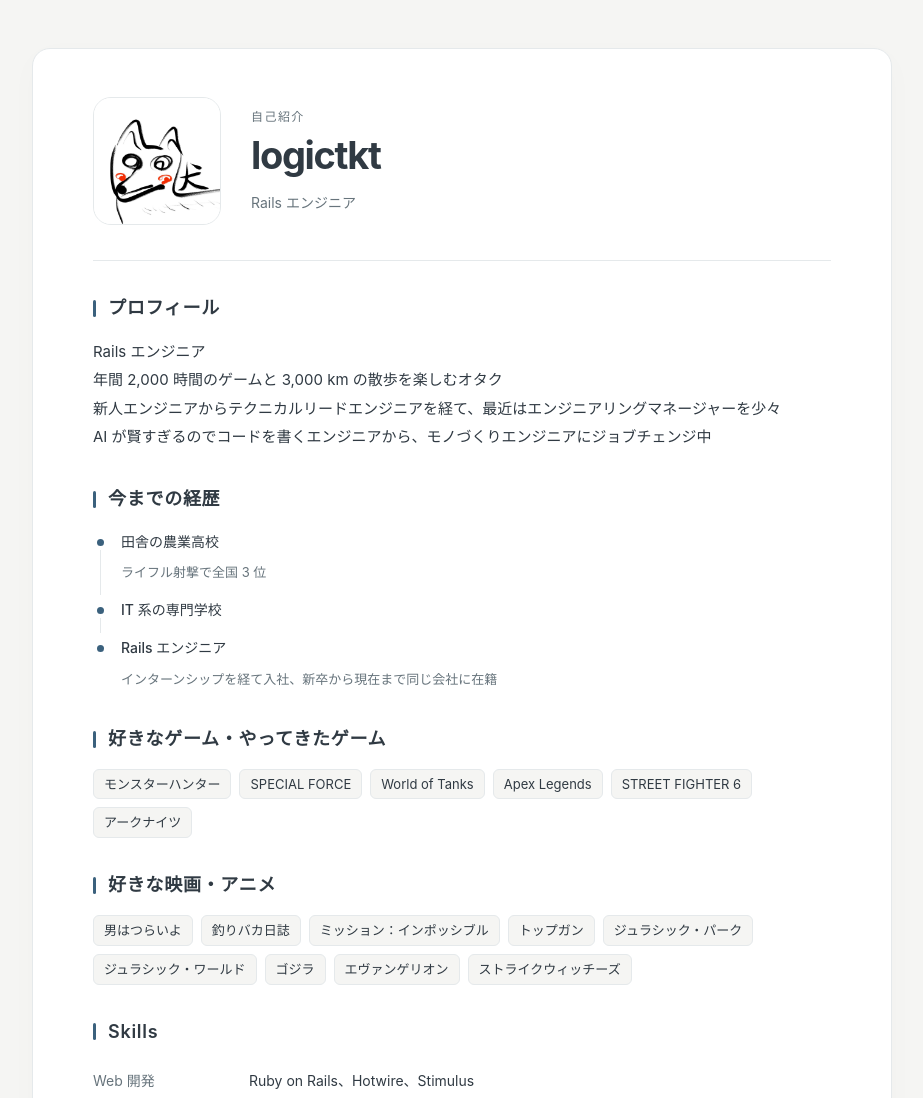
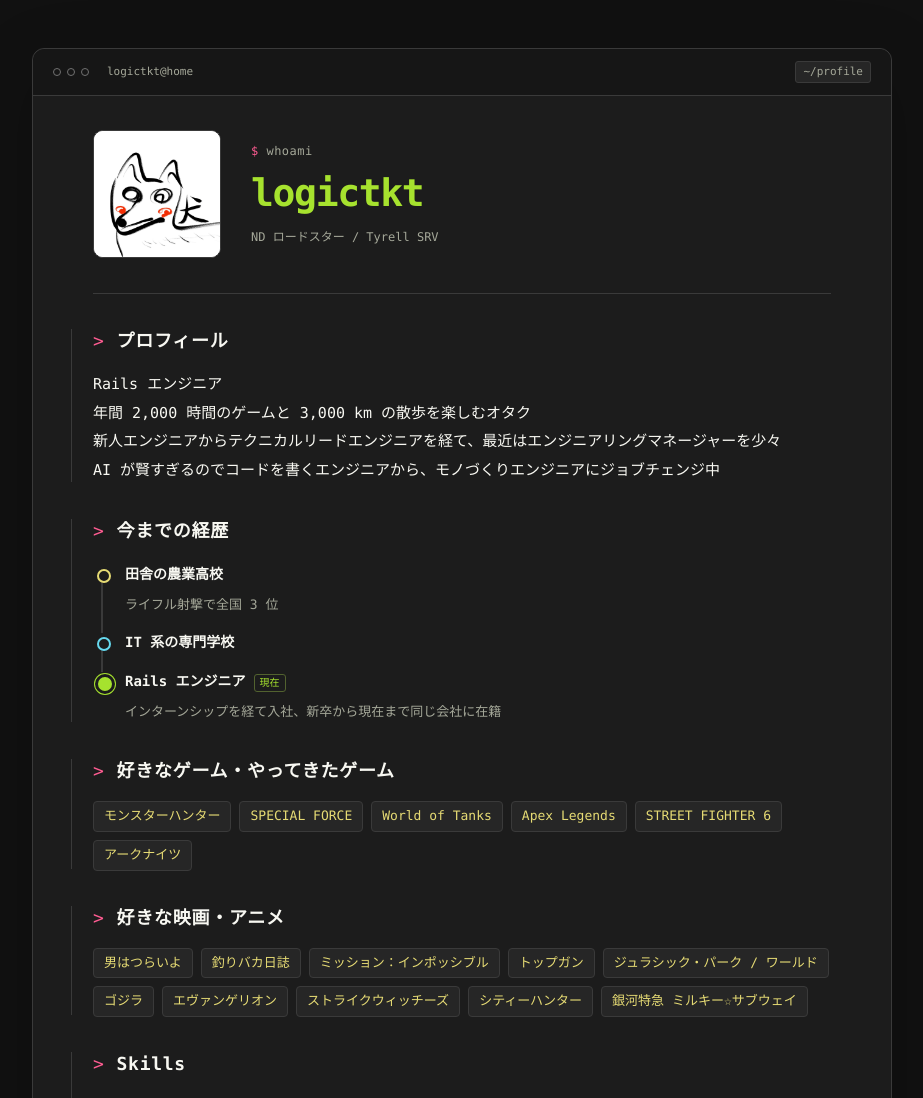
Before and after one commit to logictkt/logictkt.github.io, a plain HTML site: page index.html in a window 1280 px wide. Shown: the top 1098 px of the page, without its empty margins (178-1101 px from the left). Drawn offline with Linux system fonts and the light colour scheme.

Commit message:
Apply dark editor styling and update profile details

```diff
--- a/index.html
+++ b/index.html
@@ -3,7 +3,7 @@
   <head>
     <meta charset="utf-8">
     <meta name="viewport" content="width=device-width, initial-scale=1">
-    <meta name="theme-color" content="#f5f5f3">
+    <meta name="theme-color" content="#1c1c1c">
     <meta name="description" content="Rails エンジニア logictkt の自己紹介。今までの経歴、好きなゲーム・映画・アニメ、Skills、開発・ゲーム環境、SNS へのリンク。">
     <title>logictkt の自己紹介</title>
     <link rel="icon" href="./favicon.ico" sizes="16x16 32x32 48x48">
@@ -13,12 +13,17 @@
   <body>
     <a class="skip-link" href="#profile">本文へスキップ</a>
     <main class="profile-page">
+      <div class="editor-bar" aria-hidden="true">
+        <span class="editor-dots"><span></span><span></span><span></span></span>
+        <span class="editor-label">logictkt@home</span>
+        <span class="editor-context">~/profile</span>
+      </div>
       <header class="profile-header">
         <img class="profile-image" src="./assets/profile-dog.png" width="1656" height="1656" alt="赤い頬をした手描きの犬（logictkt のプロフィール画像）" fetchpriority="high">
         <div class="profile-heading">
-          <p class="page-label">自己紹介</p>
+          <p class="page-label">whoami</p>
           <h1>logictkt</h1>
-          <p class="profile-role">Rails エンジニア</p>
+          <p class="profile-note">ND ロードスター / Tyrell SRV</p>
         </div>
       </header>
 
@@ -40,7 +45,7 @@
           </li>
           <li><h3>IT 系の専門学校</h3></li>
           <li>
-            <h3>Rails エンジニア</h3>
+            <h3>Rails エンジニア<span class="history-current">現在</span></h3>
             <p>インターンシップを経て入社、新卒から現在まで同じ会社に在籍</p>
           </li>
         </ol>
@@ -65,20 +70,23 @@
           <li>釣りバカ日誌</li>
           <li>ミッション：インポッシブル</li>
           <li>トップガン</li>
-          <li>ジュラシック・パーク</li>
-          <li>ジュラシック・ワールド</li>
+          <li>ジュラシック・パーク / ワールド</li>
           <li>ゴジラ</li>
           <li>エヴァンゲリオン</li>
           <li>ストライクウィッチーズ</li>
+          <li>シティーハンター</li>
+          <li>銀河特急 ミルキー☆サブウェイ</li>
         </ul>
       </section>
 
       <section class="profile-section" aria-labelledby="skills-title">
         <h2 id="skills-title">Skills</h2>
         <dl class="tools-list">
-          <div><dt>Web 開発</dt><dd>Ruby on Rails、Hotwire、Stimulus</dd></div>
+          <div><dt>Web 開発</dt><dd>Ruby on Rails / Hotwire / Stimulus</dd></div>
           <div><dt>データベース</dt><dd>MySQL</dd></div>
+          <div><dt>コンテナ</dt><dd>Docker</dd></div>
           <div><dt>エディタ</dt><dd>Sublime Text</dd></div>
+          <div><dt>フォント</dt><dd>Cica / Ricty</dd></div>
           <div><dt>ターミナル</dt><dd>iTerm2</dd></div>
           <div><dt>シェル</dt><dd>zsh</dd></div>
         </dl>
--- a/style.css
+++ b/style.css
@@ -1,68 +1,85 @@
 @charset "UTF-8";
 
 :root {
-  color-scheme: light;
-  --background: #f5f5f3;
-  --paper: #ffffff;
-  --ink: #303a43;
-  --muted: #67747c;
-  --accent: #3b617d;
-  --line: #e5e9eb;
-  --sans: -apple-system, BlinkMacSystemFont, "Helvetica Neue", "Hiragino Kaku Gothic ProN", "Yu Gothic", sans-serif;
+  color-scheme: dark;
+  --background: #111111;
+  --paper: #1c1c1c;
+  --surface: #262626;
+  --chrome: #161616;
+  --ink: #f8f8f2;
+  --muted: #a5a899;
+  --accent: #a6e22e;
+  --prompt: #ff5c92;
+  --key: #66d9ef;
+  --value: #e6db74;
+  --line: #3a3a3a;
+  --mono: "SFMono-Regular", Menlo, Consolas, "Liberation Mono", "Hiragino Kaku Gothic ProN", "Yu Gothic", monospace;
 }
 
 * { box-sizing: border-box; }
-body { margin: 0; padding: 48px 24px; background: var(--background); color: var(--ink); font-family: var(--sans); font-size: 15px; line-height: 1.9; -webkit-font-smoothing: antialiased; }
-::selection { background: #e0ebf2; }
+body { margin: 0; padding: 48px 24px; background: var(--background); color: var(--ink); font-family: var(--mono); font-size: 15px; line-height: 1.9; -webkit-font-smoothing: antialiased; }
+::selection { background: #404040; color: var(--ink); }
 a { color: var(--accent); text-underline-offset: 4px; text-decoration-thickness: 1px; }
 a:hover { text-decoration-thickness: 2px; }
 a:focus-visible { outline: 2px solid var(--accent); outline-offset: 5px; border-radius: 2px; }
 p { margin: 0; }
-.skip-link { position: absolute; top: 10px; left: 12px; padding: 8px 16px; transform: translateY(-180%); background: var(--ink); color: white; }
+.skip-link { position: absolute; top: 10px; left: 12px; z-index: 5; padding: 8px 16px; transform: translateY(-180%); background: var(--accent); color: var(--background); }
 .skip-link:focus { transform: translateY(0); }
 
-.profile-page { max-width: 860px; margin-inline: auto; padding: 48px 60px 25px; border: 1px solid var(--line); border-radius: 18px; background: var(--paper); box-shadow: 0 8px 32px #303a4305; }
+.profile-page { max-width: 860px; margin-inline: auto; padding: 48px 60px 25px; border: 1px solid var(--line); border-radius: 12px; background: var(--paper); box-shadow: 0 20px 70px #00000030; }
+.editor-bar { display: flex; gap: 18px; align-items: center; margin: -48px -60px 34px; padding: 12px 20px; border-bottom: 1px solid var(--line); border-radius: 12px 12px 0 0; background: var(--chrome); color: var(--muted); font-size: 11px; line-height: 1.6; }
+.editor-dots { display: flex; gap: 6px; flex-shrink: 0; }
+.editor-dots span { width: 8px; height: 8px; border: 1px solid #717171; border-radius: 50%; }
+.editor-label { flex: 1; }
+.editor-context { padding: 1px 7px; border: 1px solid var(--line); border-radius: 3px; background: var(--surface); color: var(--muted); }
 .profile-header { display: flex; gap: 30px; align-items: center; padding-bottom: 35px; border-bottom: 1px solid var(--line); }
-.profile-image { display: block; width: 128px; height: 128px; flex-shrink: 0; object-fit: contain; border: 1px solid var(--line); border-radius: 18px; }
-.page-label { margin-bottom: 3px; color: var(--muted); font-size: 12px; letter-spacing: .12em; }
-h1 { margin: 0; font-size: 38px; font-weight: 650; letter-spacing: -.035em; line-height: 1.3; }
-.profile-role { margin-top: 9px; color: var(--muted); font-size: 14px; }
+.profile-image { display: block; width: 128px; height: 128px; flex-shrink: 0; object-fit: contain; border: 1px solid var(--line); border-radius: 10px; background: #ffffff; }
+.page-label { margin-bottom: 6px; color: var(--muted); font-size: 12px; letter-spacing: .04em; }
+.page-label::before { content: "$ "; color: var(--prompt); }
+h1 { margin: 0; color: var(--accent); font-size: 38px; font-weight: 650; letter-spacing: -.035em; line-height: 1.3; }
+.profile-note { margin-top: 9px; color: var(--muted); font-size: 12px; line-height: 1.7; }
 
-.profile-section { margin-top: 33px; scroll-margin-top: 24px; }
-h2 { display: flex; gap: 12px; align-items: center; margin: 0 0 15px; font-size: 18px; font-weight: 600; letter-spacing: .04em; line-height: 1.6; }
-h2::before { content: ""; width: 3px; height: 17px; flex-shrink: 0; border-radius: 2px; background: var(--accent); }
+.profile-section { position: relative; margin-top: 33px; scroll-margin-top: 24px; }
+.profile-section::before { content: ""; position: absolute; top: 2px; bottom: 2px; left: -22px; width: 1px; background: var(--line); }
+h2 { display: flex; gap: 12px; align-items: baseline; margin: 0 0 15px; font-size: 18px; font-weight: 600; letter-spacing: .04em; line-height: 1.6; text-wrap: balance; }
+h2::before { content: ">"; flex-shrink: 0; color: var(--prompt); font-weight: 400; }
 
 .history-list { list-style: none; margin: 0 0 0 4px; padding: 0; }
-.history-list li { position: relative; padding: 0 0 12px 24px; }
-.history-list li:last-child { padding-bottom: 0; }
-.history-list li::before { content: ""; position: absolute; top: 10px; left: 0; width: 7px; height: 7px; border-radius: 50%; background: var(--accent); }
-.history-list li:not(:last-child)::after { content: ""; position: absolute; top: 21px; bottom: 2px; left: 3px; width: 1px; background: var(--line); }
-.history-list h3 { margin: 0; font-size: 14px; font-weight: 500; }
+.history-list li { --stage-color: var(--value); position: relative; padding: 0 0 12px 28px; }
+.history-list li:nth-child(2) { --stage-color: var(--key); }
+.history-list li:last-child { --stage-color: var(--accent); padding-bottom: 0; }
+.history-list li::before { content: ""; position: absolute; top: 8px; left: 0; width: 10px; height: 10px; border: 2px solid var(--stage-color); border-radius: 50%; background: var(--paper); }
+.history-list li:last-child::before { top: 6px; left: -2px; width: 14px; height: 14px; border: 3px solid var(--paper); background: var(--stage-color); box-shadow: 0 0 0 1px var(--stage-color); }
+.history-list li:not(:last-child)::after { content: ""; position: absolute; top: 22px; bottom: -4px; left: 4px; width: 2px; background: var(--line); }
+.history-list h3 { display: flex; flex-wrap: wrap; gap: 8px; align-items: baseline; margin: 0; font-size: 14px; font-weight: 600; }
+.history-current { padding: 0 5px; border: 1px solid #52622f; border-radius: 3px; color: var(--stage-color); font-size: 10px; font-weight: 400; line-height: 1.6; }
 .history-list p { margin-top: 5px; color: var(--muted); font-size: 13px; }
 .interest-list { display: flex; flex-wrap: wrap; gap: 8px; list-style: none; margin: 0; padding: 0; }
-.interest-list li { max-width: 100%; padding: 4px 10px; border: 1px solid var(--line); border-radius: 6px; background: var(--background); font-size: 13px; line-height: 1.6; overflow-wrap: anywhere; }
+.interest-list li { max-width: 100%; padding: 4px 10px; border: 1px solid var(--line); border-radius: 4px; background: var(--surface); color: var(--value); font-size: 13px; line-height: 1.6; overflow-wrap: anywhere; }
 .tools-list, .social-links { margin: 0; }
-dt { color: var(--muted); }
+dt { color: var(--key); }
 dd { margin: 0; min-width: 0; }
+.tools-list dd { color: var(--value); }
 .tools-list > div { display: grid; grid-template-columns: 140px 1fr; gap: 16px; padding-block: 7px; border-bottom: 1px solid var(--line); font-size: 14px; }
 .tools-list > div:last-child { border-bottom: 0; }
 .setup-heading { margin: 0 0 8px; color: var(--ink); font-size: 14px; font-weight: 600; }
 .tools-list + .setup-heading { margin-top: 24px; }
 .social-links > div { display: flex; gap: 14px; align-items: baseline; padding-block: 4px; }
-.social-links dt { width: 100px; flex-shrink: 0; color: var(--ink); font-size: 14px; }
+.social-links dt { width: 110px; flex-shrink: 0; color: var(--key); font-size: 14px; white-space: nowrap; }
 .social-links dd { font-size: 14px; }
 .page-footer { margin-top: 34px; padding-top: 18px; border-top: 1px solid var(--line); color: var(--muted); text-align: right; }
 .page-footer small { font-size: 11px; }
 
 @media (max-width: 600px) {
   body { padding: 20px 14px; font-size: 14px; }
-  .profile-page { padding: 30px 25px 20px; border-radius: 14px; }
+  .profile-page { padding: 30px 25px 20px; border-radius: 10px; }
+  .editor-bar { gap: 12px; margin: -30px -25px 27px; padding: 11px 14px; border-radius: 10px 10px 0 0; font-size: 10px; }
   .profile-header { gap: 22px; padding-bottom: 27px; }
-  .profile-image { width: 96px; height: 96px; border-radius: 14px; }
+  .profile-image { width: 96px; height: 96px; border-radius: 8px; }
   h1 { font-size: 31px; }
   .page-label { font-size: 11px; }
-  .profile-role { margin-top: 6px; font-size: 12px; }
   .profile-section { margin-top: 28px; }
+  .profile-section::before { left: -13px; }
   h2 { margin-bottom: 13px; font-size: 17px; }
   .history-list h3 { font-size: 13px; }
   .tools-list > div { grid-template-columns: 120px 1fr; gap: 12px; font-size: 13px; }
@@ -72,6 +89,7 @@ dd { margin: 0; min-width: 0; }
 
 @media (max-width: 360px) {
   .profile-page { padding-inline: 20px; }
+  .editor-bar { margin-inline: -20px; }
   .profile-header { gap: 17px; }
   .profile-image { width: 80px; height: 80px; }
   h1 { font-size: 28px; }
```
